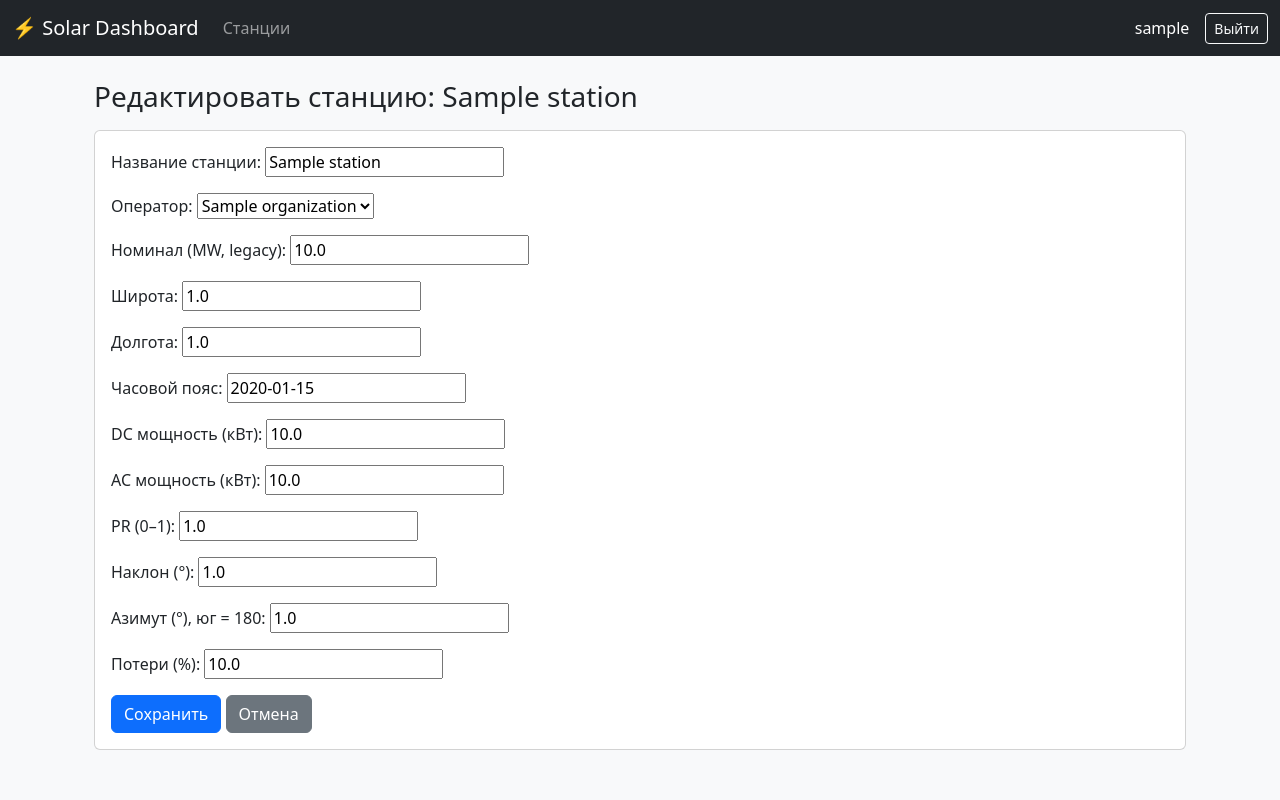
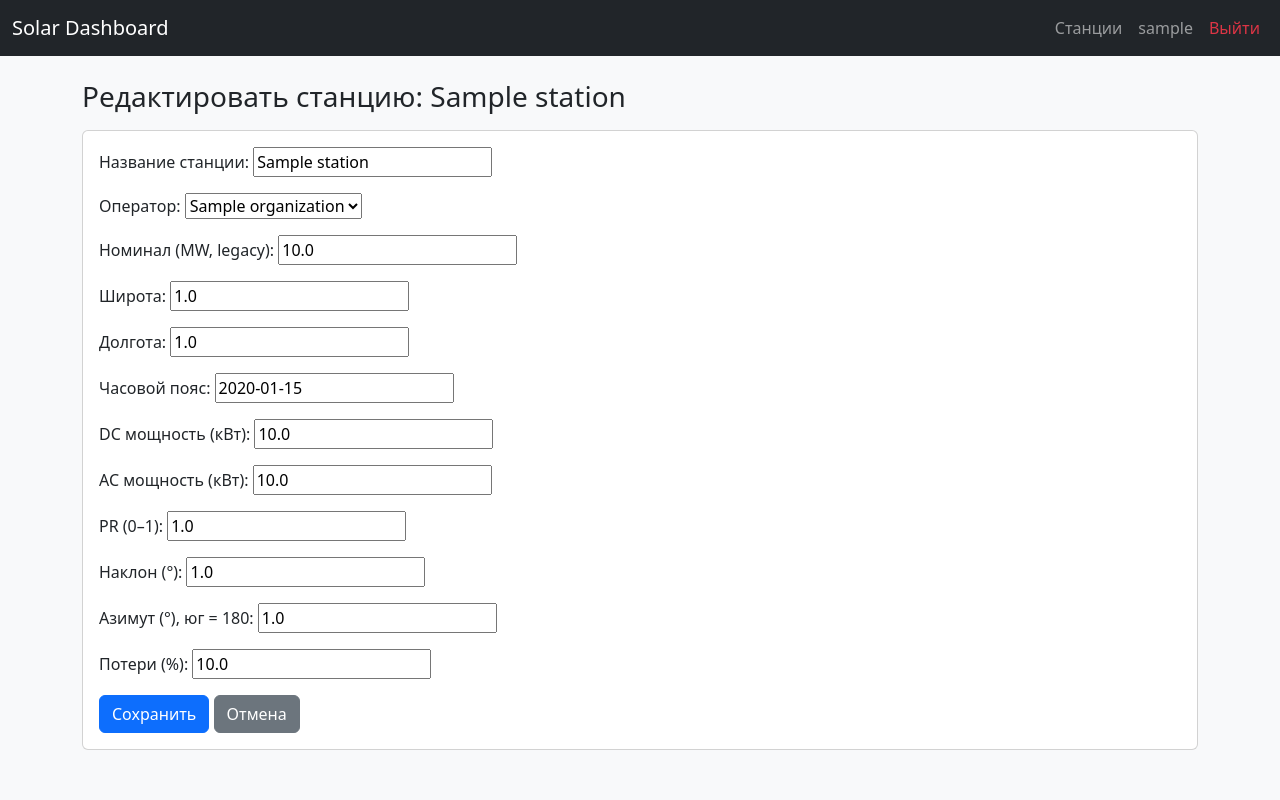
Before and after one commit to Great83g/forecast_platform, a Django app: page /dashboard/station/1/edit/ in a window 1280 px wide. Run offline with Django 5.2, Linux system fonts and the light colour scheme; a user stored in the database is signed in; tables that the repository leaves empty hold one stand-in row (values such as "Sample post").

Commit message:
Fix station edit page and base template

```diff
--- a/dashboard/templates/dashboard/station_edit.html
+++ b/dashboard/templates/dashboard/station_edit.html
@@ -1,7 +1,7 @@
-{% extends "dashboard/base.html" %}
+{% extends "base.html" %}
+{% block title %}Редактировать станцию — {{ station.name }}{% endblock %}
 
 {% block content %}
-<div class="container mt-4">
 <h3 class="mb-3">Редактировать станцию: {{ station.name }}</h3>
 
 <div class="card">
@@ -9,13 +9,9 @@
     <form method="post">
       {% csrf_token %}
       {{ form.as_p }}
-
-        <div class="mt-3">
       <button type="submit" class="btn btn-primary">Сохранить</button>
-          <a href="{% url 'dashboard-station-list' %}" class="btn btn-secondary">Отмена</a>
-        </div>
+      <a href="{% url 'dashboard-station-detail' station.pk %}" class="btn btn-secondary">Отмена</a>
     </form>
   </div>
 </div>
-</div>
 {% endblock %}
--- a/templates/base.html
+++ b/templates/base.html
@@ -10,13 +10,13 @@
 <body class="bg-light">
 <nav class="navbar navbar-expand-lg navbar-dark bg-dark mb-4">
   <div class="container-fluid">
-    <a class="navbar-brand" href="{% url 'dashboard-station-list' %}">
+    <a class="navbar-brand" href="/dashboard/">
       Solar Dashboard
     </a>
     <div class="collapse navbar-collapse">
       <ul class="navbar-nav ms-auto mb-2 mb-lg-0">
         <li class="nav-item">
-          <a class="nav-link" href="{% url 'dashboard-station-list' %}">
+          <a class="nav-link" href="/dashboard/">
             Станции
           </a>
         </li>
```
Lines whose indentation alone changed are shown as unchanged.
